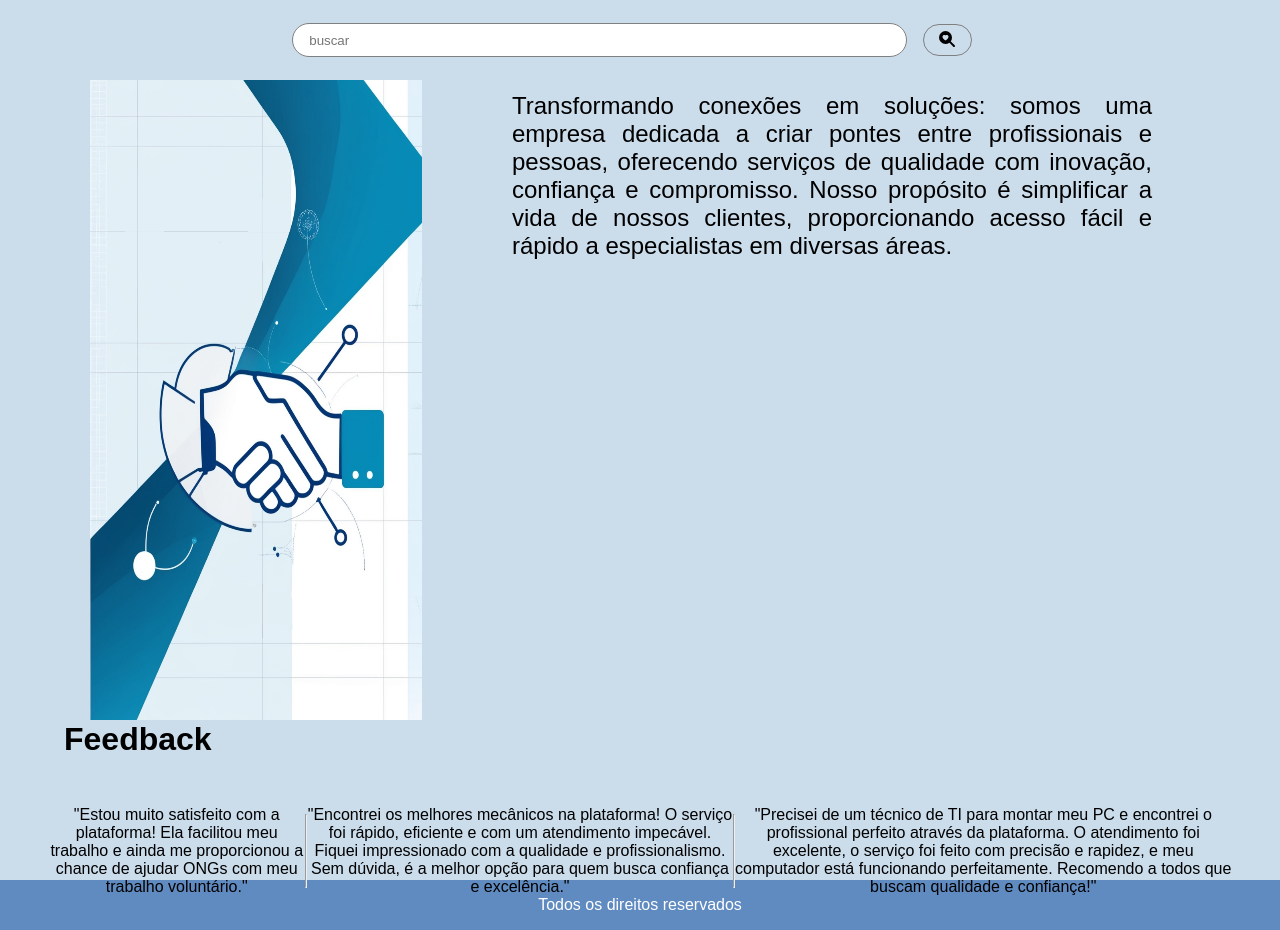
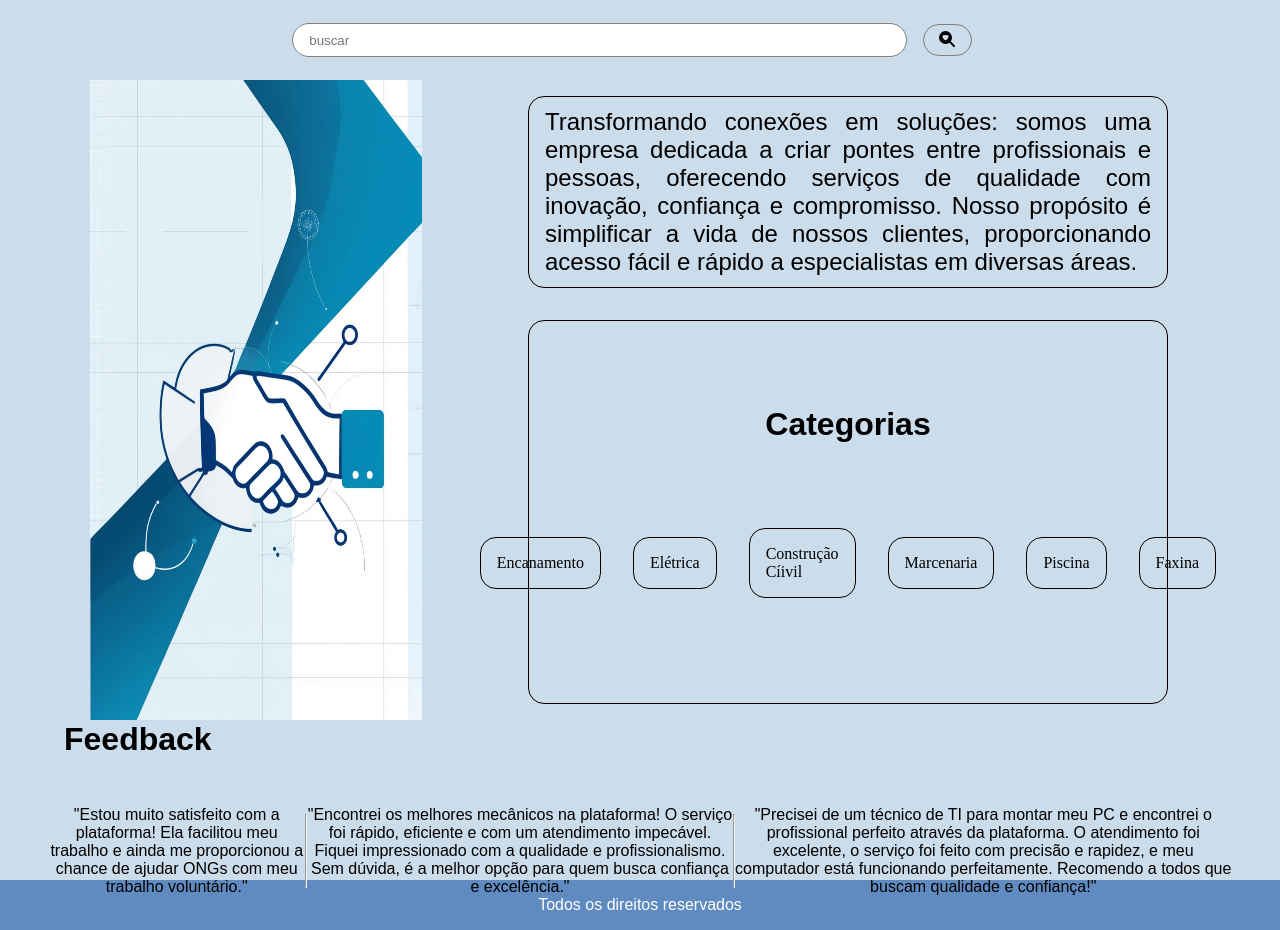
Before and after one commit to JoseAugustoDev/workers-aid, a PHP site: page / in a window 1280 px wide. Shown: the part 132-1062 px from the top of the page. Run offline with PHP 8.4, Linux system fonts and the light colour scheme.

Commit message:
Acrescentando seção de Categorias

```diff
--- a/index.html
+++ b/index.html
@@ -83,8 +83,17 @@
                         </p>
                     </div>
                     <div class="servicos">
+                        <h1>Categorias</h1>
                         <div class="categorias">
                             <!-- Categorias de serviços poderiam ser listadas aqui -->
+                             <ul class="categorias-carrossel">
+                                <li class="item-categoria">Encanamento</li>
+                                <li class="item-categoria">Elétrica</li>
+                                <li class="item-categoria">Construção Cíivil</li>
+                                <li class="item-categoria">Marcenaria</li>
+                                <li class="item-categoria">Piscina</li>
+                                <li class="item-categoria">Faxina</li>
+                             </ul>
                         </div>
                     </div>
                 </div>
--- a/pages/css/style.css
+++ b/pages/css/style.css
@@ -282,6 +282,11 @@ a:hover {
     display: flex;
     align-items: center;
     justify-content: center;
+    flex-direction: column;
+    border: 1px solid black;
+    border-radius: 1rem;
+    padding: 1rem;
+    margin: 1rem;
     width: 100%;
 }
 
@@ -417,3 +422,28 @@ h1 {
     align-items: center;
     flex-direction: column;
 }
+
+.categorias {
+    display: flex;
+    align-items: center;
+    justify-content: center;
+    width: 100%;
+    height: 50%;
+}
+
+.categorias ul {
+    display: flex;
+    align-items: center;
+    justify-content: center;
+}
+
+.categorias ul li {
+    margin: 1rem;
+    padding: 1rem;
+    height: 30%;
+    border: 1px solid black;
+    border-radius: 1rem;
+    text-decoration: none;
+    list-style-type: none;
+    cursor: pointer;
+}
```
